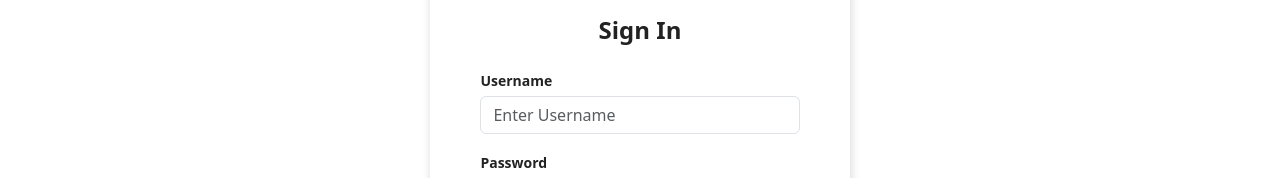
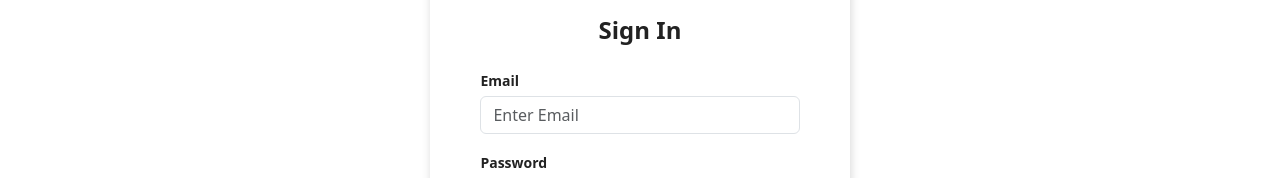
Before and after one commit to gregdrew12/tenner-api, a React (Create React App) app in the folder tenner_proj/tenner_fe/: page /login in a window 1280 px wide. Shown: the part 278-456 px from the top of the page. Built offline with nearby package versions, Linux system fonts and the light colour scheme.

Commit message:
UI updates

```diff
--- a/tenner_proj/tenner_fe/src/components/Login.js
+++ b/tenner_proj/tenner_fe/src/components/Login.js
@@ -4,14 +4,14 @@ import {useState} from "react";
 
 // Define the Login function.
 export const Login = () => {
-    const [username, setUsername] = useState('');
+    const [email, setEmail] = useState('');
     const [password, setPassword] = useState('');
 
     // Create the submit method.
     const submit = async e => {
         e.preventDefault();
         const user = {
-            username: username,
+            email: email,
             password: password
             };
 
@@ -33,13 +33,13 @@ export const Login = () => {
                 <div className="Auth-form-content">
                     <h3 className="Auth-form-title">Sign In</h3>
                     <div className="form-group mt-3">
-                        <label>Username</label>
+                        <label>Email</label>
                         <input className="form-control mt-1"
-                            placeholder="Enter Username"
-                            name='username'
-                            type='text' value={username}
+                            placeholder="Enter Email"
+                            name='email'
+                            type='text' value={email}
                             required
-                            onChange={e => setUsername(e.target.value)}/>
+                            onChange={e => setEmail(e.target.value)}/>
                     </div>
                     <div className="form-group mt-3">
                         <label>Password</label>
--- a/tenner_proj/tenner_fe/src/components/NewUserForm.js
+++ b/tenner_proj/tenner_fe/src/components/NewUserForm.js
@@ -14,7 +14,7 @@ function NewUserForm(props) {
     email: "",
     phone: ""
   }; */
-  const [user, setUser] = useState({'pk': 0, 'username': '', 'password': ''});
+  const [user, setUser] = useState({'pk': 0, 'email': '', 'password': ''});
 
   /* componentDidMount() {
     if (this.props.user) {
@@ -24,7 +24,7 @@ function NewUserForm(props) {
   } */
   useEffect(() => {
     if (props.user) {
-      setUser({'pk': props.user.pk, 'username': props.user.username, 'email': props.user.password})
+      setUser({'pk': props.user.pk, 'email': props.user.email, 'password': props.user.password})
     }
   }, []);
 
@@ -75,12 +75,12 @@ function NewUserForm(props) {
   return (
     <Form onSubmit={props.user ? editUser : createUser}>
       <FormGroup>
-        <Label for="username">Username:</Label>
+        <Label for="email">Email:</Label>
         <Input
           type="text"
-          name="username"
+          name="email"
           onChange={onChange}
-          value={defaultIfEmpty(user.username)}
+          value={defaultIfEmpty(user.email)}
         />
       </FormGroup>
       <FormGroup>
--- a/tenner_proj/tenner_fe/src/components/UserList.js
+++ b/tenner_proj/tenner_fe/src/components/UserList.js
@@ -11,8 +11,7 @@ function UserList(props) {
     <Table dark>
       <thead>
         <tr>
-          <th>Username</th>
-          <th>Password</th>
+          <th>Email</th>
           <th>Registration</th>
           <th></th>
         </tr>
@@ -27,9 +26,8 @@ function UserList(props) {
         ) : (
           users.map(user => (
             <tr key={user.pk}>
-              <td>{user.username}</td>
-              <td>{user.password}</td>
-              <td>{user.registrationDate}</td>
+              <td>{user.email}</td>
+              <td>{user.date_joined.slice(0, 10)}</td>
               <td align="center">
                 <NewUserModal
                   create={false}
```
